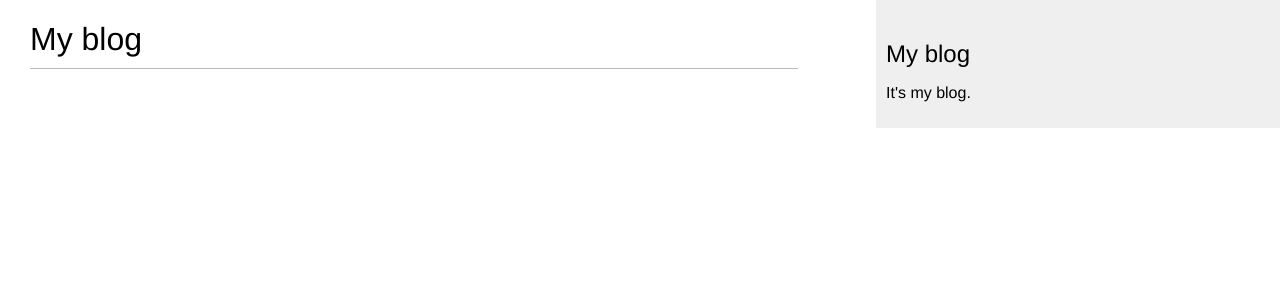
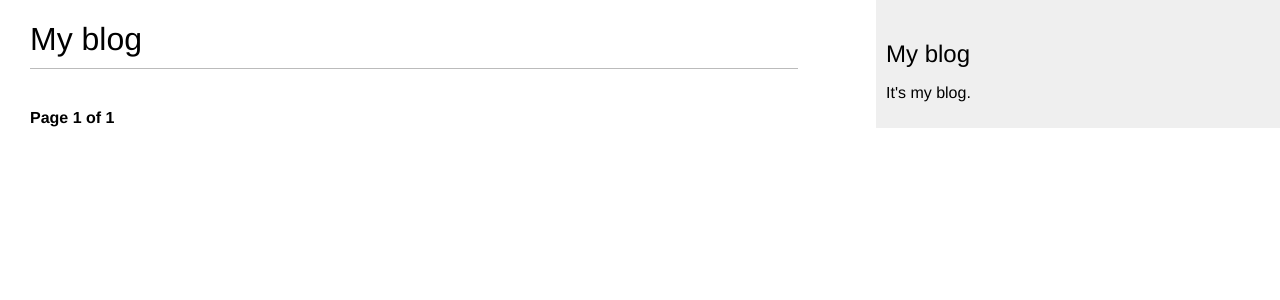
Before and after one commit to LunarCommands/blog, a Django app: page /blog/ in a window 1280 px wide. Shown: the top 300 px of the page. Run offline with Django 3.2, Linux system fonts and the light colour scheme; data that the repository does not hold is empty.

Commit message:
Add pagination.

```diff
--- a/mysite/blog/templates/blog/post/list.html
+++ b/mysite/blog/templates/blog/post/list.html
@@ -15,4 +15,5 @@
         </p>
         {{ post.body|truncatewords:30|linebreaks }}
     {% endfor %}
+    {% include "pagination.html" with page=posts %}
 {% endblock %}
--- /dev/null
+++ b/mysite/blog/templates/pagination.html
@@ -0,0 +1,13 @@
+<div class="pagination">
+    <span class="step-links">
+        {% if page.has_previous %}
+            <a href="?page={{ page.previous_page_number }}">Previous</a>
+        {% endif %}
+        <span class="current">
+            Page {{ page.number }} of {{ page.paginator.num_pages }}
+        </span>
+        {% if page.has_next %}
+            <a href="?page={{ page.next_page_number }}">Next</a>
+        {% endif %}
+    </span>
+</div>
--- a/mysite/blog/views.py
+++ b/mysite/blog/views.py
@@ -1,12 +1,22 @@
 from django.shortcuts import render, get_object_or_404
 from .models import Post
+from django.core.paginator import Paginator, EmptyPage, PageNotAnInteger
 
 
 def post_list(request):
-    posts = Post.published.all()
+    object_list = Post.published.all()
+    paginator = Paginator(object_list, 3)  # Three posts on every single page
+    page = request.GET.get('page')
+    try:
+        posts = paginator.page(page)
+    except PageNotAnInteger:
+        posts = paginator.page(1)
+    except EmptyPage:
+        posts = paginator.page(paginator.num_pages)
     return render(request,
                   'blog/post/list.html',
-                  {'posts': posts})
+                  {'page': page,
+                   'posts': posts})
 
 
 def post_detail(request, year, month, day, post):
```
